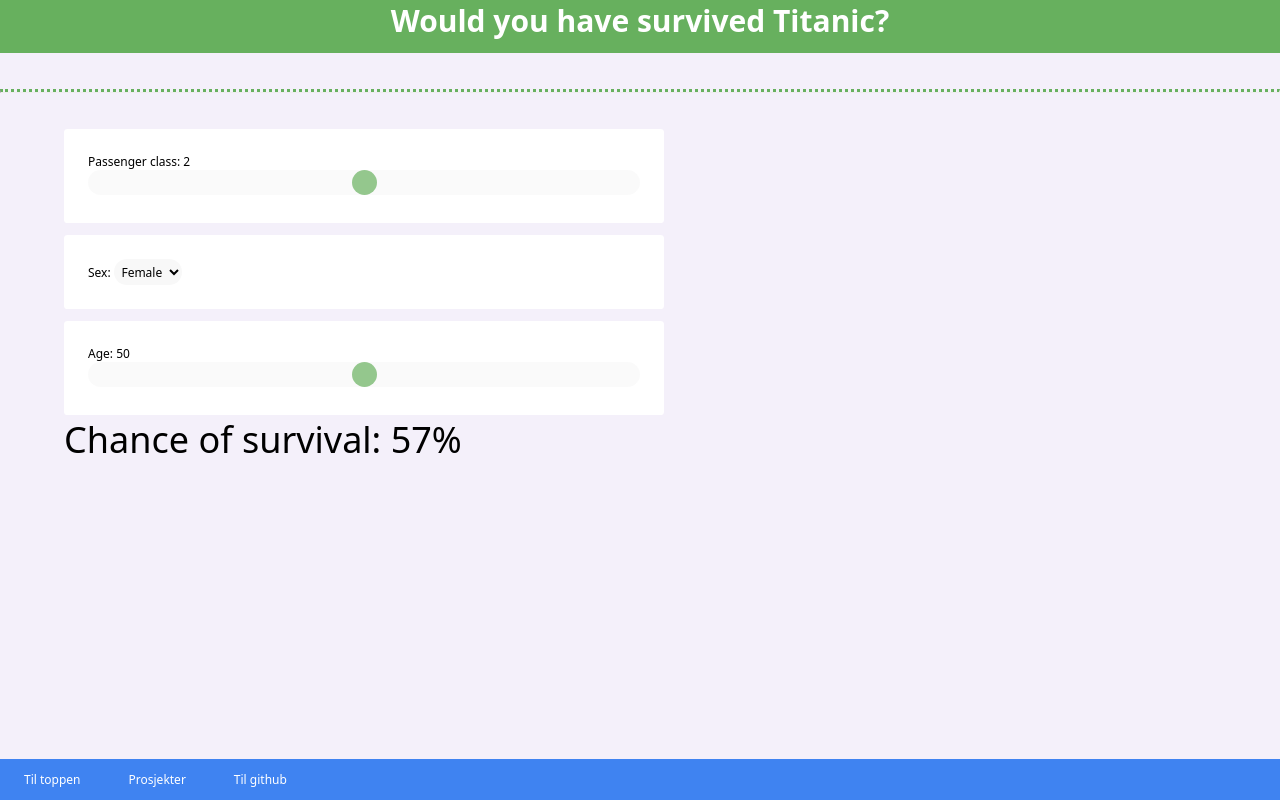
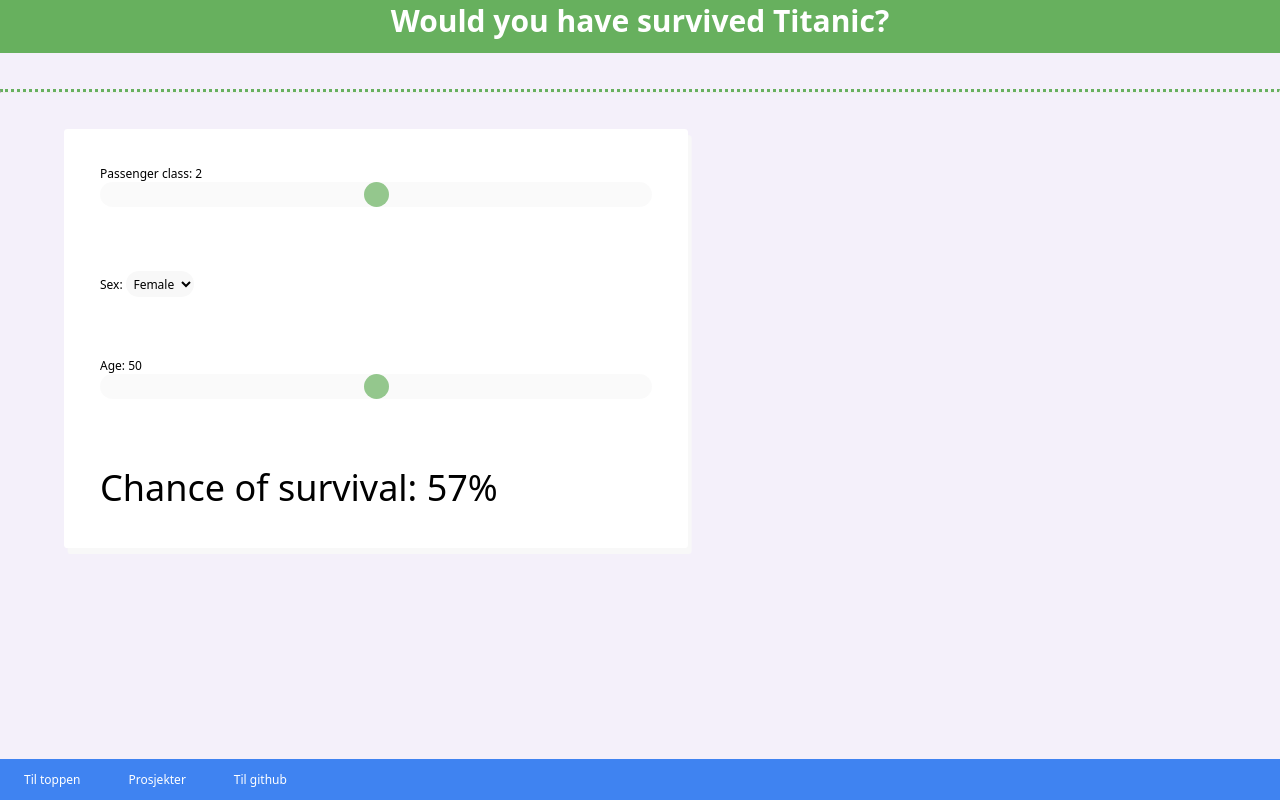
Before and after one commit to Gunmy/website, a plain HTML site: page projects/titanic/titanic.html in a window 1280 px wide. Drawn offline with Linux system fonts and the light colour scheme.

Commit message:
Improved design

```diff
--- a/projects/titanic/titanic.html
+++ b/projects/titanic/titanic.html
@@ -1,8 +1,9 @@
 <!DOCTYPE html>
 <html>
   <head>
-    <title>Canvas test</title>
+    <title>Titanic</title>
     <meta charset="UTF-8" />
+    <meta name="viewport" content="width=device-width, initial-scale=1" />
     <link rel="stylesheet" type="text/css" href="../../styles.css" />
   </head>
   <body>
@@ -55,11 +56,11 @@
             class="slider"
           />
         </div>
+
+        <div class="formItem">
+          <p id="survival_chance">Chance of survival: ???%</p>
+        </div>
       </form>
-
-      <div>
-        <p id="survival_chance">Chance of survival: ???%</p>
-      </div>
     </section>
 
     <script src="script.js"></script>
--- a/styles.css
+++ b/styles.css
@@ -89,6 +89,9 @@ nav > ul > li > a:hover {
 
 section {
     width: 90%;
+    display: flex;
+    flex-wrap: wrap;
+    align-items: center;
 }
 
 
@@ -331,6 +334,13 @@ form {
     gap: 1rem;
     flex-wrap: wrap;
     max-width: 50rem;
+    align-items: center;
+
+    background-color: var(--secondary-bg-color);
+    border-radius: 0.3rem;
+    box-shadow: 0.3rem 0.5rem var(--shadow);
+    padding: 1rem;
+    align-self: start;
 }
 
 
```
